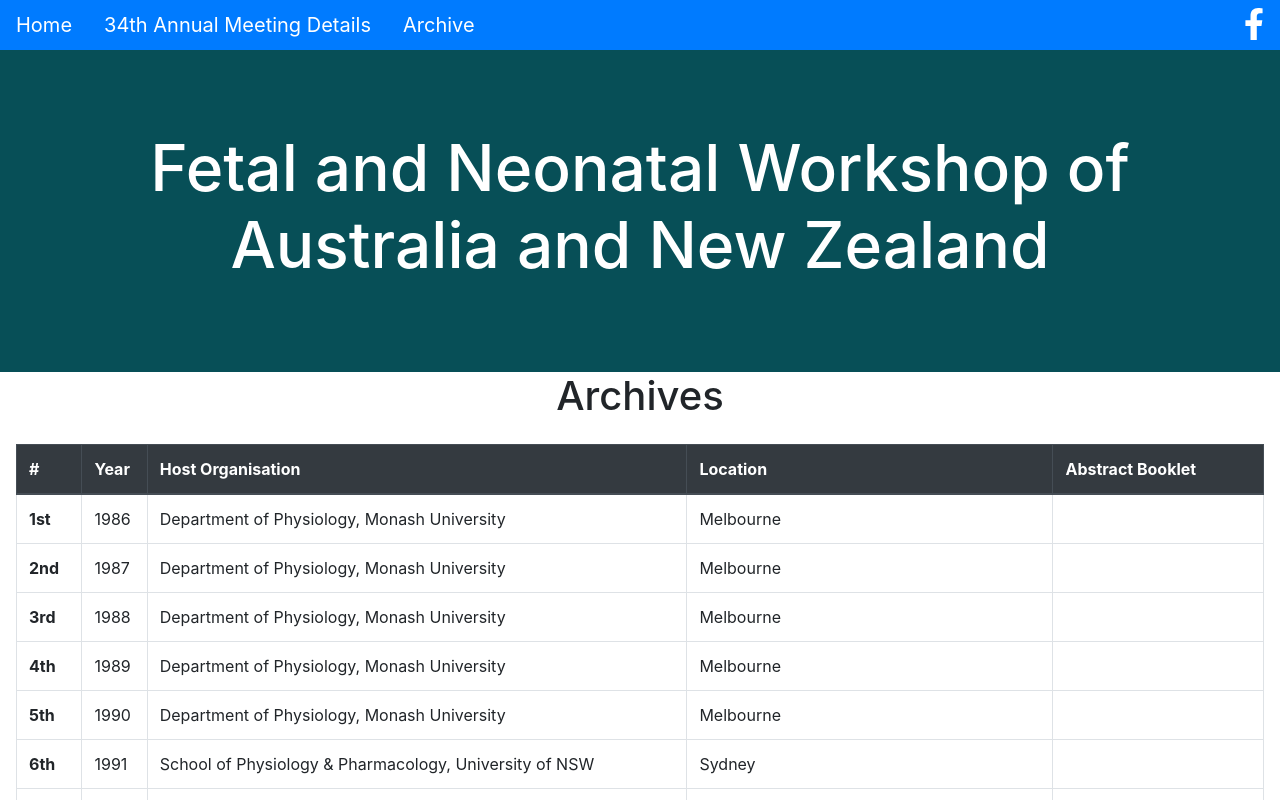
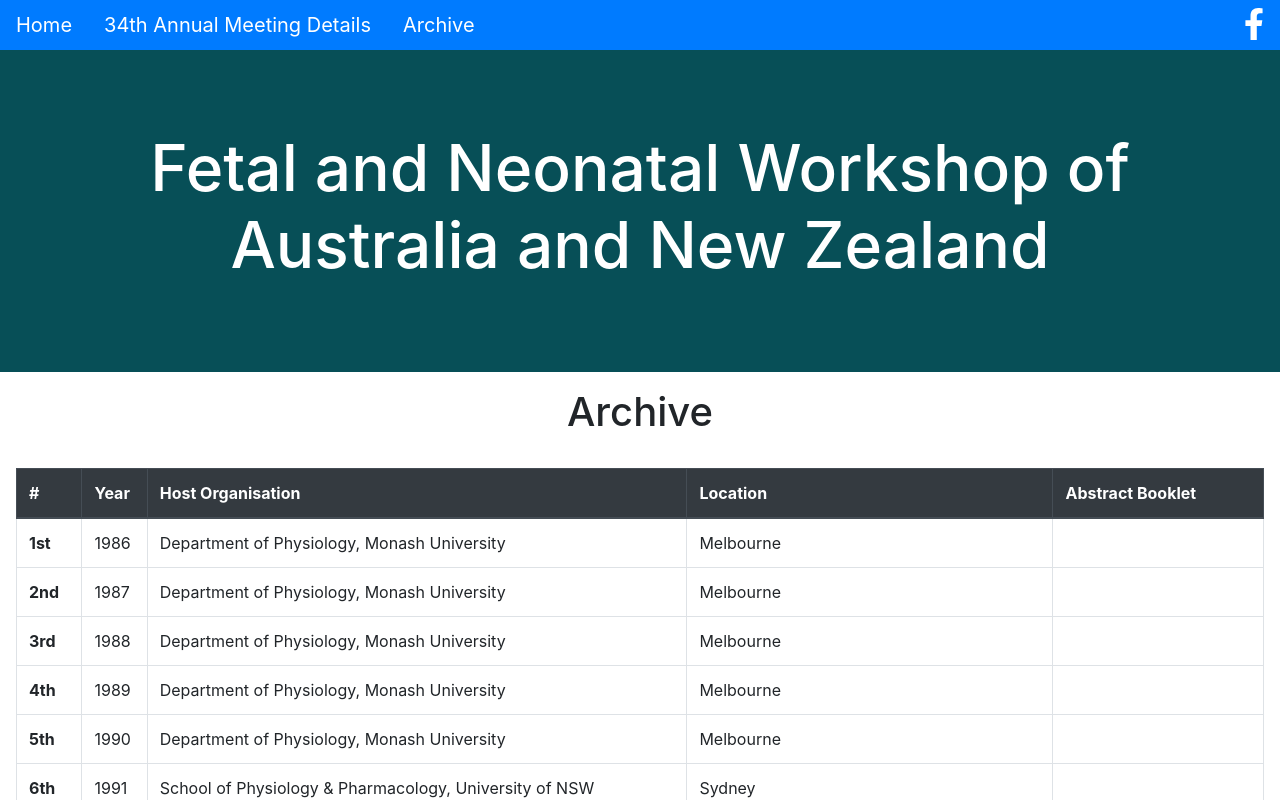
Before and after one commit to rdematteo/fnwanz, a React (Create React App) app: page /archive in a window 1280 px wide. Shown: the top 800 px of the page. Built offline with nearby package versions, Linux system fonts and the light colour scheme.

Commit message:
fixed archive heading spacing

```diff
--- a/src/components/Archive/Archive.jsx
+++ b/src/components/Archive/Archive.jsx
@@ -4,6 +4,8 @@ import styled from "styled-components";
 
 const Title = styled.h1`
   text-align: center;
+  padding: 1rem 0;
+  margin: 0;
 
   @media (max-width: 768px) {
     font-size: 18px;
@@ -22,7 +24,7 @@ const Container = styled.div`
 const Archive = () => {
   return (
     <React.Fragment className="archives">
-      <Title>Archives</Title>
+      <Title>Archive</Title>
       <Container>
         <table class="table table-bordered">
           <thead class="thead-dark">
```
